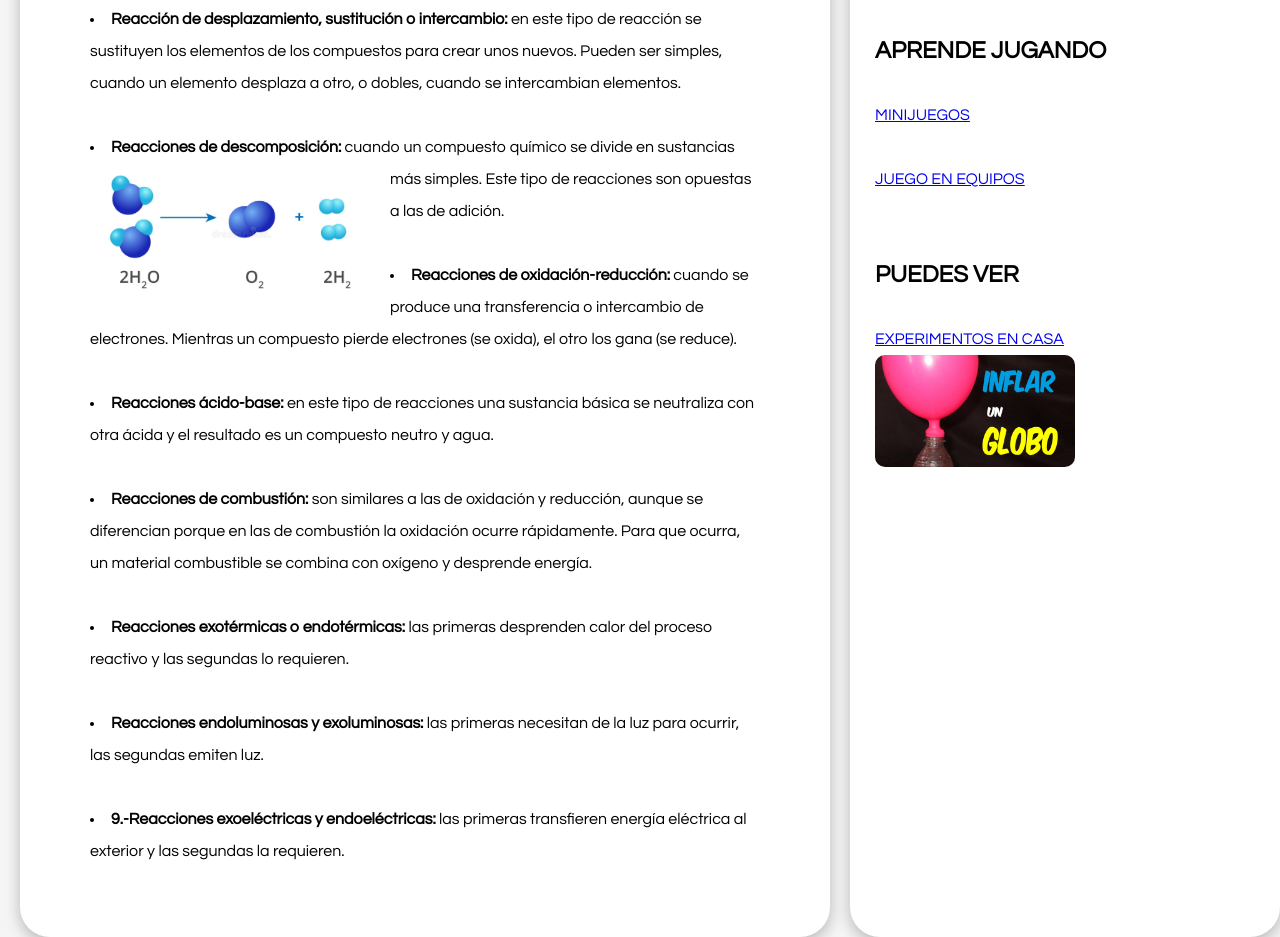
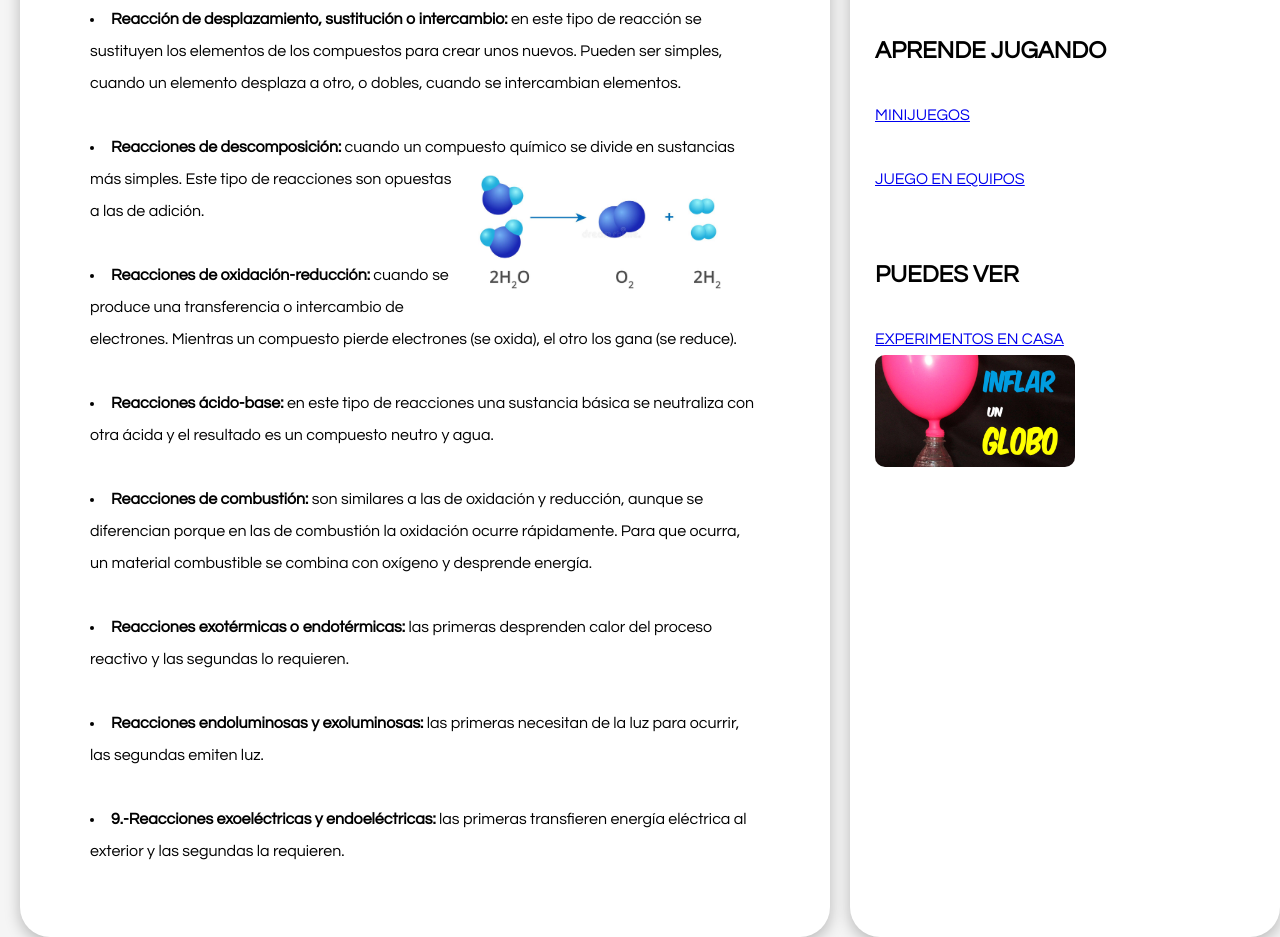
Before and after one commit to KevinMartinez45/Quimica, a plain HTML site: page Reaccionesquimcas.html in a window 1280 px wide. Shown: the part 1441-2378 px from the top of the page. Drawn offline with Linux system fonts and the light colour scheme.

Commit message:
Update Reaccionesquimcas.html

```diff
--- a/Reaccionesquimcas.html
+++ b/Reaccionesquimcas.html
@@ -80,7 +80,7 @@
                     <li>
                         <b>Reacciones de descomposición:</b>
                         cuando un compuesto químico se divide en sustancias más simples.
-                        <img src="img/DescomposicionRQ.jpg" width="300" align="left" style="border-radius: 10px;">
+                        <img src="img/DescomposicionRQ.jpg" width="300" align="right">
 
                         Este tipo de reacciones son opuestas a las de adición.
                     </li>
```
